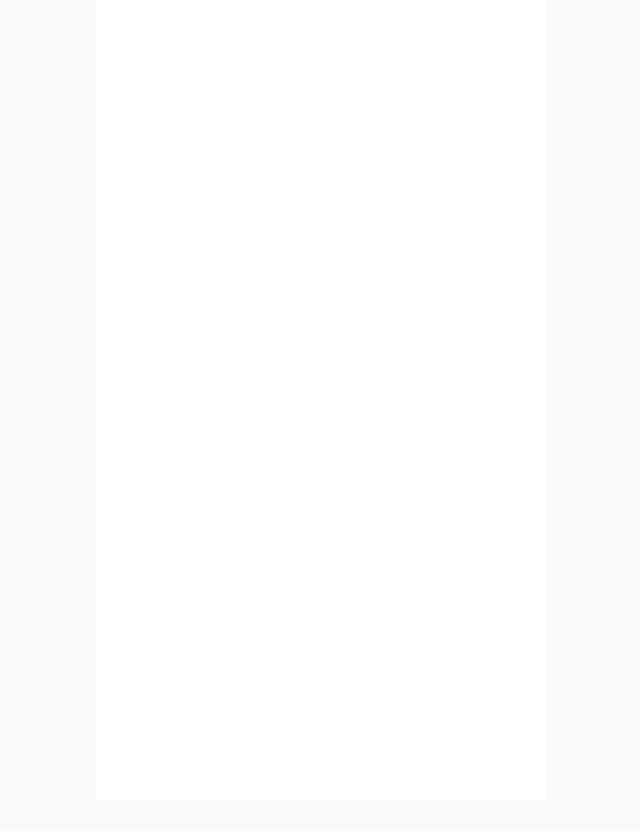
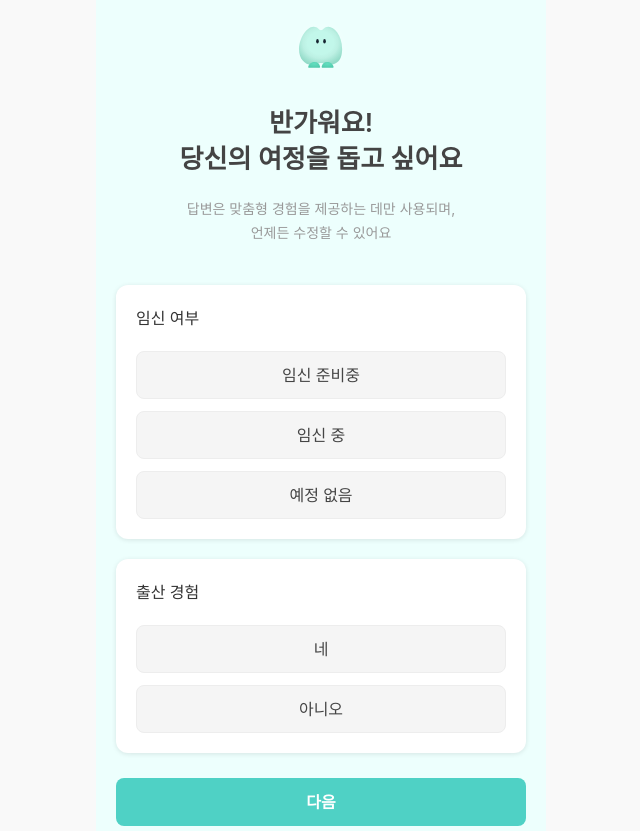
Before and after one commit to WomanTech2025-MoWo/MoWo_FE, a React (Create React App) app: page /signup/onboarding/step1 in a window 1280 px wide. Shown: the whole page, without its empty margins (319-959 px from the left). Before the commit the page ends 800 px from the top, so only its background shows below. Built offline with nearby package versions, Linux system fonts and the light colour scheme; a web font is replaced by a local one.

Commit message:
✨[Feat] OnboardingIntro 컴포넌트, OnboardingStep1 페이지 추가

```diff
--- /dev/null
+++ b/src/pages/auth/components/OnboardingIntro.tsx
@@ -0,0 +1,42 @@
+import React from 'react';
+import styled from 'styled-components';
+import AiCharacterDefault from '../../../components/icons/ai/AiCharacterDefault';
+
+const IntroWrap = styled.div`
+  text-align: center;
+  padding: 16px 0 40px;
+`;
+
+const IntroTitle = styled.h1`
+  font-size: var(--font-size-lg);
+  font-weight: var(--font-weight-semi-bold);
+  color: var(--color-gray-800);
+  line-height: var(--line-height-lg);
+  margin: 25px 0 20px;
+`;
+
+const IntroSubText = styled.p`
+  font-size: var(--font-size-sm);
+  line-height: var(--line-height-sm);
+  color: var(--color-gray-500);
+`;
+
+const OnboardingIntro = () => {
+  return (
+    <IntroWrap>
+      <AiCharacterDefault />
+      <IntroTitle>
+        반가워요!
+        <br />
+        당신의 여정을 돕고 싶어요
+      </IntroTitle>
+      <IntroSubText>
+        답변은 맞춤형 경험을 제공하는 데만 사용되며,
+        <br />
+        언제든 수정할 수 있어요
+      </IntroSubText>
+    </IntroWrap>
+  );
+};
+
+export default OnboardingIntro;
--- a/src/pages/auth/onboarding/OnboardingStep1.tsx
+++ b/src/pages/auth/onboarding/OnboardingStep1.tsx
@@ -1,7 +1,59 @@
 import React from 'react';
+import styled from 'styled-components';
+import InnerLayout from '../../../layouts/InnerLayout';
+import OnboardingIntro from '../components/OnboardingIntro';
+import OnboardingStep1Form from '../components/OnboardingStep1Form';
+import { PrimaryButton } from '../../../components/buttons/PrimaryButton';
+
+export const OnboardingWrap = styled.div`
+  min-height: 100vh;
+  background-color: var(--color-main-light-400);
+`;
+
+const StyledOnboardingStep1Form = styled(OnboardingStep1Form)`
+  & > div {
+    background-color: var(--color-basic-white);
+    border-radius: var(--size-border-radius-lg);
+    margin-bottom: 20px;
+    box-shadow: var(--box-shadow-default);
+    padding: var(--size-layout-padding);
+
+    fieldset {
+      grid-template-columns: 1fr;
+      margin-bottom: 0;
+
+      legend {
+        font-weight: var(--font-weight-medium);
+        line-height: var(--line-height-md);
+        margin-bottom: var(--size-layout-padding);
+      }
+
+      label {
+        background-color: var(--color-gray-100);
+        color: var(--color-gray-800);
+      }
+
+      input[type='radio']:checked + label,
+      input[type='checkbox']:checked + label {
+        background-color: var(--color-main-light-400);
+        color: var(--color-main-dark);
+        font-weight: var(--font-weight-bold);
+        border-color: var(--color-main-primary);
+      }
+    }
+  }
+`;
 
 const OnboardingStep1 = () => {
-  return <></>;
+  return (
+    <OnboardingWrap>
+      <InnerLayout>
+        <OnboardingIntro />
+        <StyledOnboardingStep1Form />
+        <PrimaryButton>다음</PrimaryButton>
+      </InnerLayout>
+    </OnboardingWrap>
+  );
 };
 
 export default OnboardingStep1;
```
